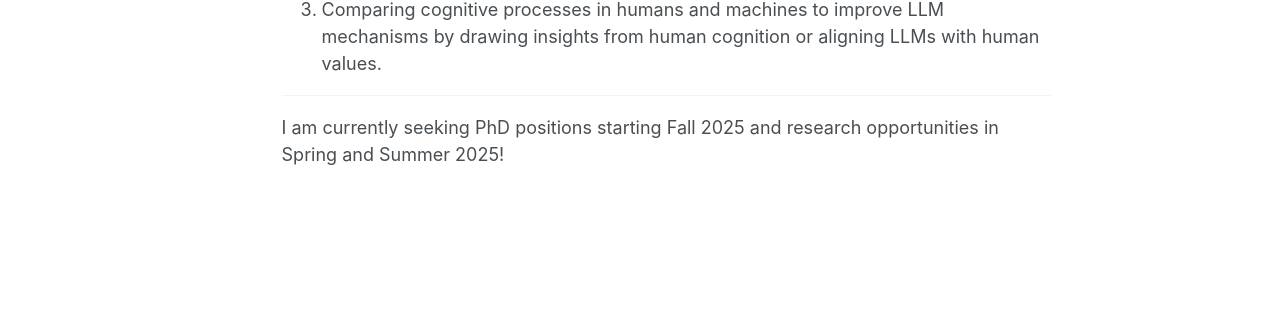
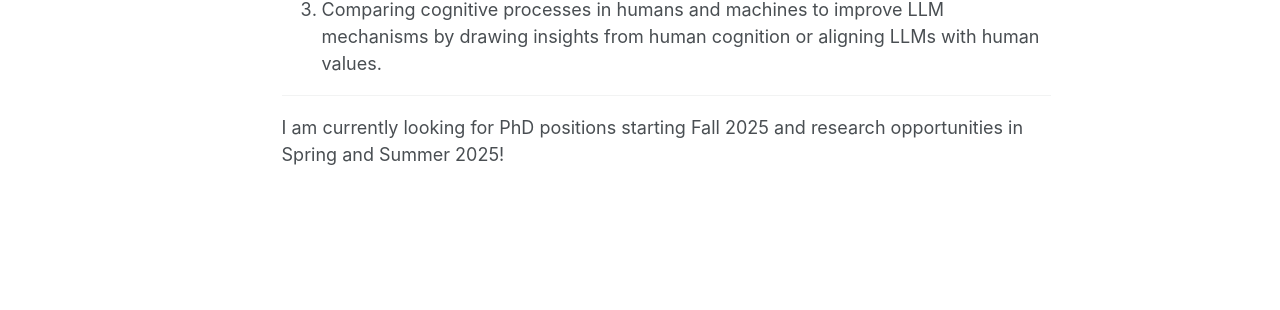
Before and after one commit to maxinemuxin/maxinemuxin.github.io, a Jekyll site: the page built from _pages/about.md, in a window 1280 px wide and 1024 px high. Shown: the part 451-761 px from the top of the window. Built offline with Jekyll 4.4.1, drawn with Linux system fonts in a browser that asks for light colours; some web fonts are replaced.

Commit message:
some change

```diff
--- a/_pages/about.md
+++ b/_pages/about.md
@@ -6,6 +6,7 @@ redirect_from:
   - /about/
   - /about.html
 ---
+
 I am a senior at Harvey Mudd College, joint majoring in **Computer Science and Mathematics**, with a second major in **Cognitive Science** at Pomona College.
 ---
 I am interested in the following research directions:
@@ -15,4 +16,4 @@ I am interested in the following research directions:
 
 ---
 
-I am currently seeking PhD positions starting Fall 2025 and research opportunities in Spring and Summer 2025!
+I am currently looking for PhD positions starting Fall 2025 and research opportunities in Spring and Summer 2025!
```
